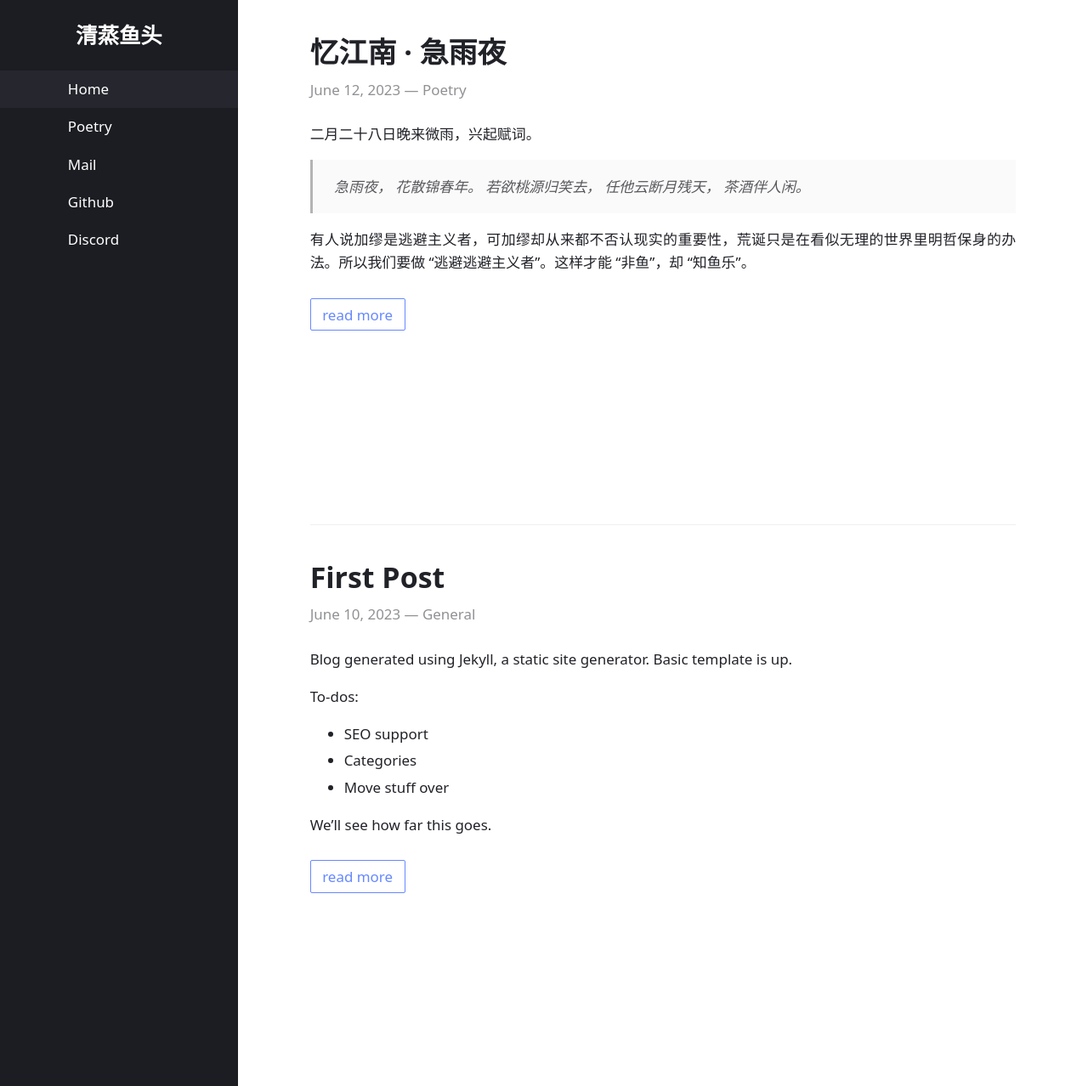
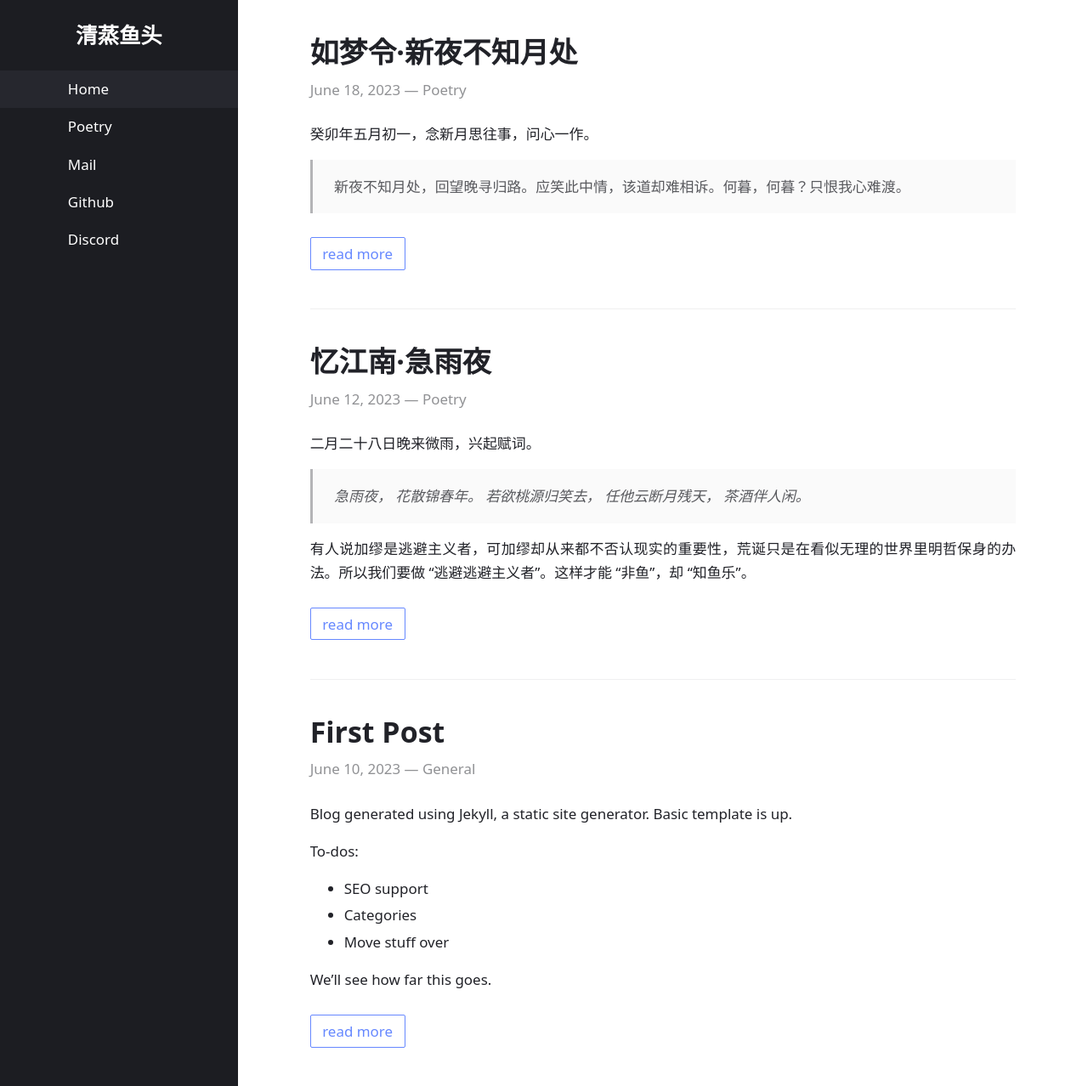
Before and after one commit to chris-zy-liu/chris-zy-liu.github.io, a Jekyll site: the page built from index.html, in a window 1280 px wide and 1278 px high. Shown: the whole window at 85% size. Built offline with Jekyll 4.4.1, drawn with Linux system fonts in a browser that asks for light colours.

Commit message:
new post

```diff
--- /dev/null
+++ b/_posts/2023-06-18-rumengling.md
@@ -0,0 +1,9 @@
+---
+title: "如梦令·新夜不知月处"
+layout: post
+categories: Poetry
+---
+
+癸卯年五月初一，念新月思往事，问心一作。
+
+>新夜不知月处，回望晚寻归路。应笑此中情，该道却难相诉。何暮，何暮？只恨我心难渡。
```
Also changed, not shown: _posts/.obsidian/workspace.json (+6 -4 lines), _posts/2023-06-12-yijiangnan.md (+1 -1 lines), about.md (+5 -0 lines).
